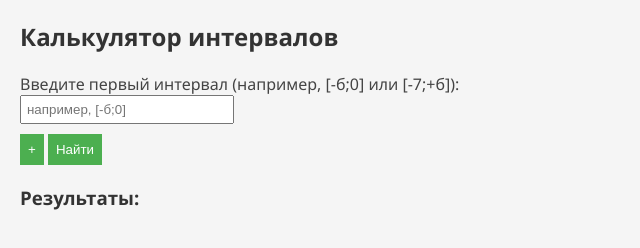
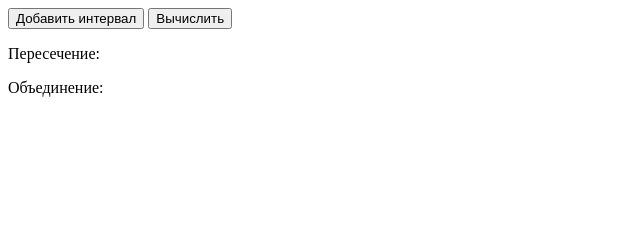
Before and after one commit to scramble22/scalculator, a plain HTML site: page index.html in a window 1280 px wide. Shown: the whole page, without its empty margins (0-640 px from the left). Drawn offline with Linux system fonts and the light colour scheme.

Commit message:
Update index.html

```diff
--- a/index.html
+++ b/index.html
@@ -1,64 +1,15 @@
 <!DOCTYPE html>
-<html lang="ru">
+<html>
 <head>
-  <meta charset="UTF-8">
-  <meta name="viewport" content="width=device-width, initial-scale=1.0">
-  <title>Калькулятор интервалов</title>
-  <style>
-    body {
-      font-family: 'Segoe UI', Tahoma, Geneva, Verdana, sans-serif;
-      margin: 20px;
-      background-color: #f5f5f5;
-    }
-    h2 {
-      color: #333;
-    }
-    label {
-      display: block;
-      margin-top: 10px;
-      color: #444;
-    }
-    input {
-      padding: 5px;
-      width: 200px;
-    }
-    button {
-      padding: 8px;
-      background-color: #4caf50;
-      color: #fff;
-      border: none;
-      cursor: pointer;
-      margin-top: 10px;
-    }
-    button:hover {
-      background-color: #45a049;
-    }
-    h3 {
-      margin-top: 20px;
-      color: #333;
-    }
-    p {
-      color: #555;
-    }
-    .interval-container {
-      margin-top: 10px;
-    }
-  </style>
+  <title>Интервалы</title>
 </head>
 <body>
-  <h2>Калькулятор интервалов</h2>
+  <div class="interval-container"></div>
+  <button onclick="addInterval()">Добавить интервал</button>
+  <button onclick="calculate()">Вычислить</button>
 
-  <div class="interval-container">
-    <label for="interval1">Введите первый интервал (например, [-б;0] или [-7;+б]): </label>
-    <input type="text" id="interval1" placeholder="например, [-б;0]">
-  </div>
-
-  <button onclick="addInterval()">+</button>
-  <button onclick="calculate()">Найти</button>
-
-  <h3>Результаты:</h3>
-  <p id="intersectionResult"></p>
-  <p id="unionResult"></p>
+  <p id="intersectionResult">Пересечение: </p>
+  <p id="unionResult">Объединение: </p>
 
   <script>
     function addInterval() {
@@ -84,8 +35,8 @@
       const intersection = validIntervals.slice(1).reduce((acc, current) => findIntersection(acc, current), validIntervals[0]);
       const union = validIntervals.slice(1).reduce((acc, current) => findUnion(acc, current), validIntervals[0]);
 
-      document.getElementById('intersectionResult').innerText = `Пересечение: ${formatInterval(intersection)}`;
-      document.getElementById('unionResult').innerText = `Объединение: ${formatInterval(union)}`;
+      document.getElementById('intersectionResult').innerText = 'Пересечение: ' + formatInterval(intersection);
+      document.getElementById('unionResult').innerText = 'Объединение: ' + formatInterval(union);
     }
 
     function parseInterval(input) {
@@ -120,7 +71,7 @@
       const startSymbol = (interval.start === -Infinity) ? '-б' : (interval.startInclusive ? '[' : '(');
       const endSymbol = (interval.end === Infinity) ? '+б' : (interval.endInclusive ? ']' : ')');
       return interval ?
-        `${startSymbol}${interval.start};${interval.end}${endSymbol}` :
+        startSymbol + interval.start + ';' + interval.end + endSymbol :
         'Нет пересечения';
     }
   </script>
```
